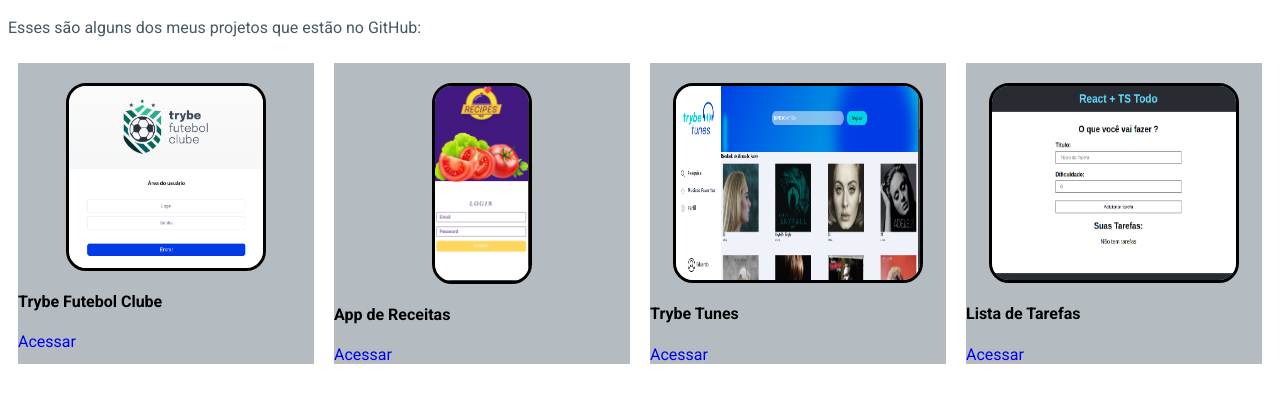
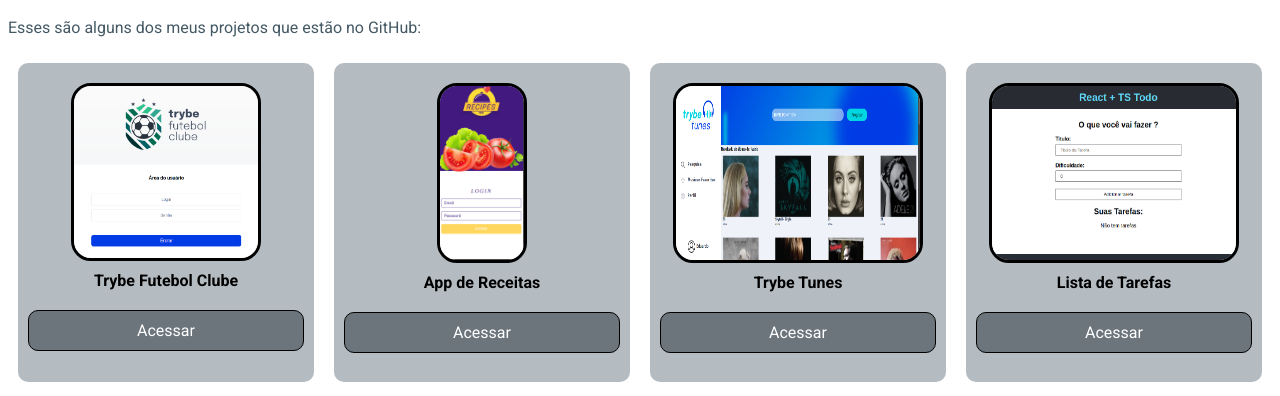
Before and after one commit to eduardoecsousa/my_WebSite, a plain HTML site: page portifolio.html in a window 1280 px wide. Shown: the part 176-572 px from the top of the page. Drawn offline with Linux system fonts and the light colour scheme.

Commit message:
estilazado o card

```diff
--- a/style.css
+++ b/style.css
@@ -134,9 +134,26 @@
 }
 
 .card {
+  display: flex;
+  flex-direction: column;
   background-color: rgba(68, 89, 100, 0.4) ;
   width: 300px;
   margin: 10px;
+  border-radius: 10px;
+  text-align: center;
+}
+
+.card h4 {
+  margin: 10px;
+}
+
+.card a {
+  border: 1px black solid;
+  padding: 10px;
+  margin: 10px;
+  border-radius: 10px;
+  background-color:  rgba(38, 49, 56, 0.5) ;
+  color: #fff;
 }
 
 .card .img {
@@ -146,18 +163,18 @@
 
 .card .img img{
   margin-top: 20px;
-  width: 200px;
+  width: 190px;
   border-radius: 20px;
   border: solid black;
 }
 
 #img_appreceitas {
-  width: 100px;
+  width: 90px;
 }
 
 #img_trybetunes {
   width: 250px;
-  height: 200px;
+  height: 180px;
 }
 
 .my_projects {
@@ -167,5 +184,5 @@
 
 #todolist {
   width: 250px;
-  height: 200px;
+  height: 180px;
 }
```
